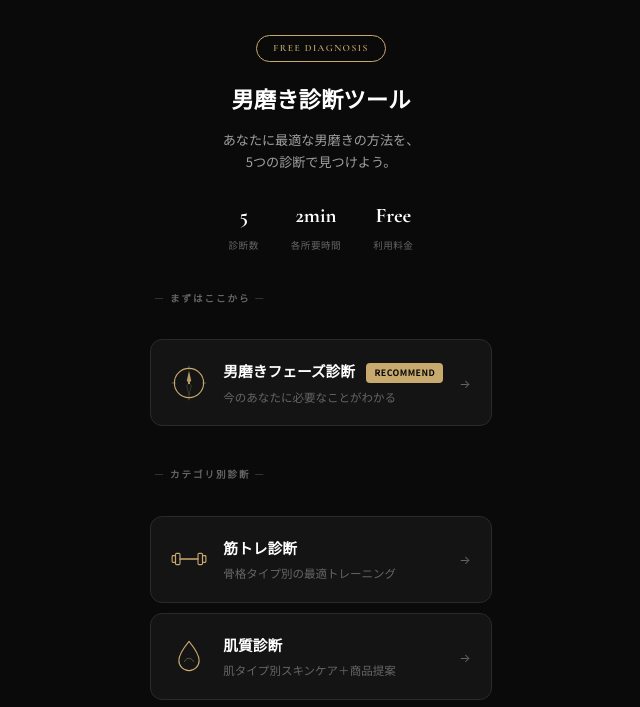
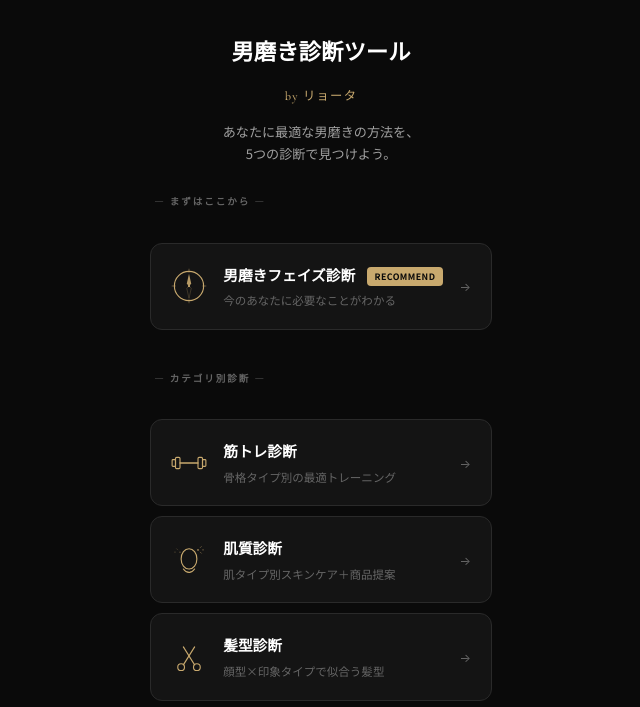
Before and after one commit to mens-rise/mens-self-improvement-diagnosis, a plain HTML site: page index.html in a window 1280 px wide. Shown: the part 75-782 px from the top of the page, without its empty margins (319-959 px from the left). Drawn offline with nearby package versions, Linux system fonts and the light colour scheme.

Commit message:
Update: タイトル変更、フェイズ表記、アイコン改善、stats削除

```diff
--- a/index.html
+++ b/index.html
@@ -95,26 +95,11 @@
 
     <main class="container">
       <div class="top-hero">
-        <span class="top-badge">FREE DIAGNOSIS</span>
-        <h1 class="top-title">男磨き診断ツール</h1>
+        <h1 class="top-title">男磨き診断ツール<br><span style="font-family:var(--font-serif); font-weight:500; font-size:0.55em; letter-spacing:0.1em; color:var(--gold);">by リョータ</span></h1>
         <p class="top-copy">
           あなたに最適な男磨きの方法を、<br>
           5つの診断で見つけよう。
         </p>
-        <div class="top-stats">
-          <div class="top-stat">
-            <div class="top-stat-num">5</div>
-            <div class="top-stat-label">診断数</div>
-          </div>
-          <div class="top-stat">
-            <div class="top-stat-num">2min</div>
-            <div class="top-stat-label">各所要時間</div>
-          </div>
-          <div class="top-stat">
-            <div class="top-stat-num">Free</div>
-            <div class="top-stat-label">利用料金</div>
-          </div>
-        </div>
       </div>
 
       <div class="section-label">— まずはここから —</div>
@@ -124,7 +109,7 @@
           <span class="diagnosis-card-icon icon-svg icon-md" id="icon-phase"></span>
           <div class="diagnosis-card-content">
             <div class="diagnosis-card-title">
-              男磨きフェーズ診断
+              男磨きフェイズ診断
               <span class="recommend-badge">RECOMMEND</span>
             </div>
             <div class="diagnosis-card-desc">今のあなたに必要なことがわかる</div>
--- a/js/icons.js
+++ b/js/icons.js
@@ -12,10 +12,14 @@ const MR_ICONS = {
     <line x1="16" y1="32" x2="48" y2="32" stroke="currentColor" stroke-width="2.5" stroke-linecap="round"/>
   </svg>`,
 
-  // 肌質 - 水滴（保湿イメージ）
+  // 肌質 - フェイスケア（顔のシルエット＋キラキラ）
   hada: `<svg viewBox="0 0 64 64" fill="none" xmlns="http://www.w3.org/2000/svg">
-    <path d="M32 6C32 6 14 28 14 40C14 50 22 58 32 58C42 58 50 50 50 40C50 28 32 6 32 6Z" stroke="currentColor" stroke-width="2" stroke-linecap="round" stroke-linejoin="round"/>
-    <path d="M24 42C24 42 26 36 32 36C38 36 40 42 40 42" stroke="currentColor" stroke-width="1.5" stroke-linecap="round" opacity="0.5"/>
+    <ellipse cx="32" cy="30" rx="14" ry="18" stroke="currentColor" stroke-width="2"/>
+    <path d="M22 48C22 48 26 54 32 54C38 54 42 48 42 48" stroke="currentColor" stroke-width="2" stroke-linecap="round"/>
+    <circle cx="48" cy="14" r="1.5" fill="currentColor" opacity="0.8"/>
+    <path d="M52 10L54 8M56 14L58 14M52 18L54 20" stroke="currentColor" stroke-width="1.2" stroke-linecap="round" opacity="0.6"/>
+    <circle cx="16" cy="18" r="1" fill="currentColor" opacity="0.6"/>
+    <path d="M12 14L10 12M8 18L6 18" stroke="currentColor" stroke-width="1" stroke-linecap="round" opacity="0.4"/>
   </svg>`,
 
   // 髪型 - はさみ
@@ -26,13 +30,14 @@ const MR_ICONS = {
     <line x1="42" y1="46" x2="22" y2="14" stroke="currentColor" stroke-width="2" stroke-linecap="round"/>
   </svg>`,
 
-  // ファッション - ハンガー
+  // ファッション - シャツ（襟付き）
   fashion: `<svg viewBox="0 0 64 64" fill="none" xmlns="http://www.w3.org/2000/svg">
-    <path d="M32 8V16" stroke="currentColor" stroke-width="2" stroke-linecap="round"/>
-    <path d="M32 16C36 16 38 14 38 11C38 8 36 6 32 6" stroke="currentColor" stroke-width="2" stroke-linecap="round" fill="none"/>
-    <path d="M8 44L32 24L56 44" stroke="currentColor" stroke-width="2" stroke-linecap="round" stroke-linejoin="round"/>
-    <line x1="8" y1="44" x2="56" y2="44" stroke="currentColor" stroke-width="2" stroke-linecap="round"/>
-    <path d="M12 44V54C12 55.1 12.9 56 14 56H50C51.1 56 52 55.1 52 54V44" stroke="currentColor" stroke-width="2"/>
+    <path d="M24 6L20 10L12 8L6 22L16 26L16 56H48V26L54 26L58 22L52 8L44 10L40 6" stroke="currentColor" stroke-width="2" stroke-linejoin="round"/>
+    <path d="M24 6C24 6 26 14 32 14C38 14 40 6 40 6" stroke="currentColor" stroke-width="2" stroke-linecap="round"/>
+    <line x1="32" y1="14" x2="32" y2="42" stroke="currentColor" stroke-width="1.2" stroke-linecap="round" opacity="0.4"/>
+    <circle cx="32" cy="24" r="1" fill="currentColor" opacity="0.5"/>
+    <circle cx="32" cy="32" r="1" fill="currentColor" opacity="0.5"/>
+    <circle cx="32" cy="40" r="1" fill="currentColor" opacity="0.5"/>
   </svg>`,
 
   // フェーズ - コンパス
```
Also changed, not shown: server.js (added, +13 -0 lines), shindan5-phase.html (+3 -3 lines).
